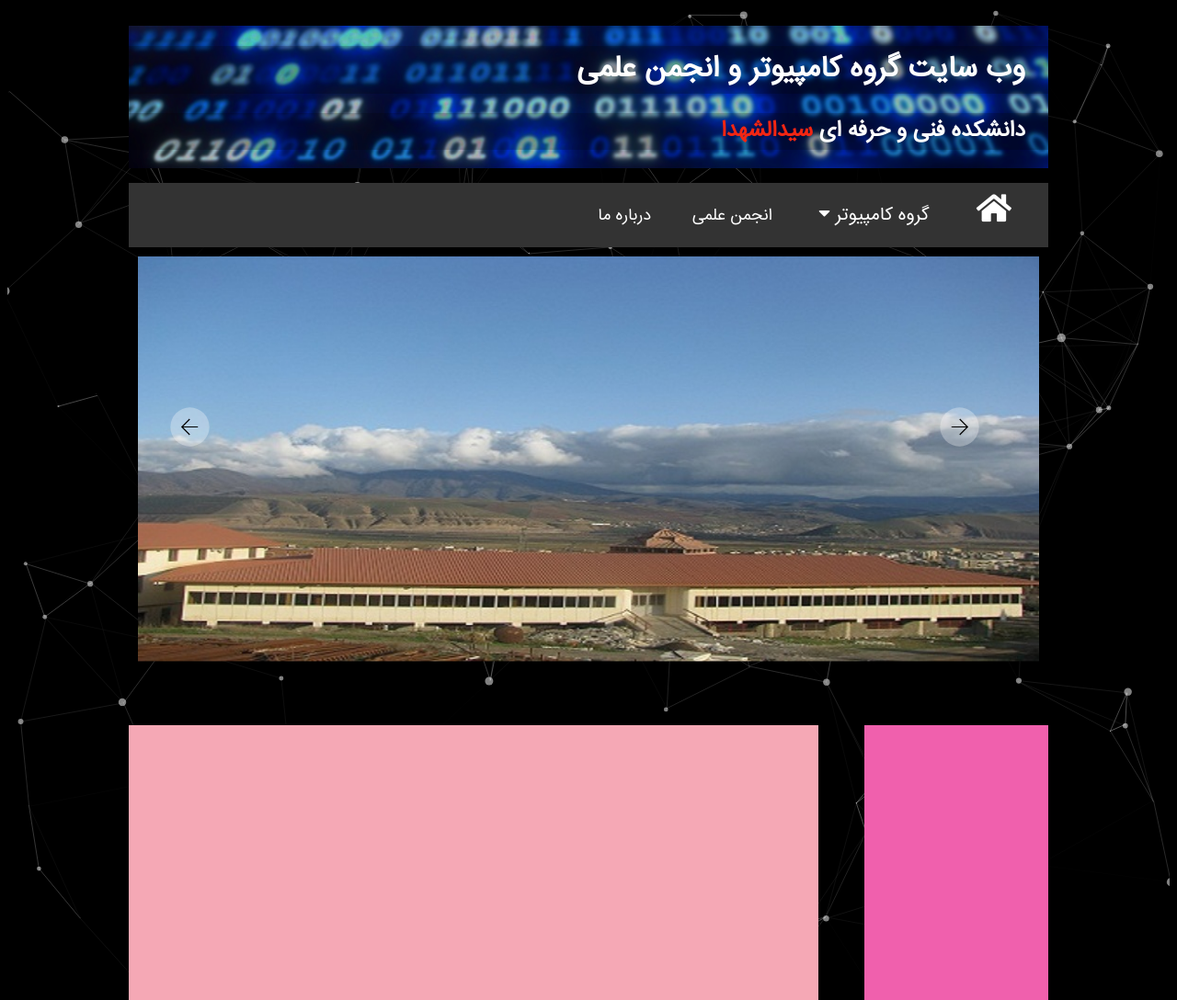
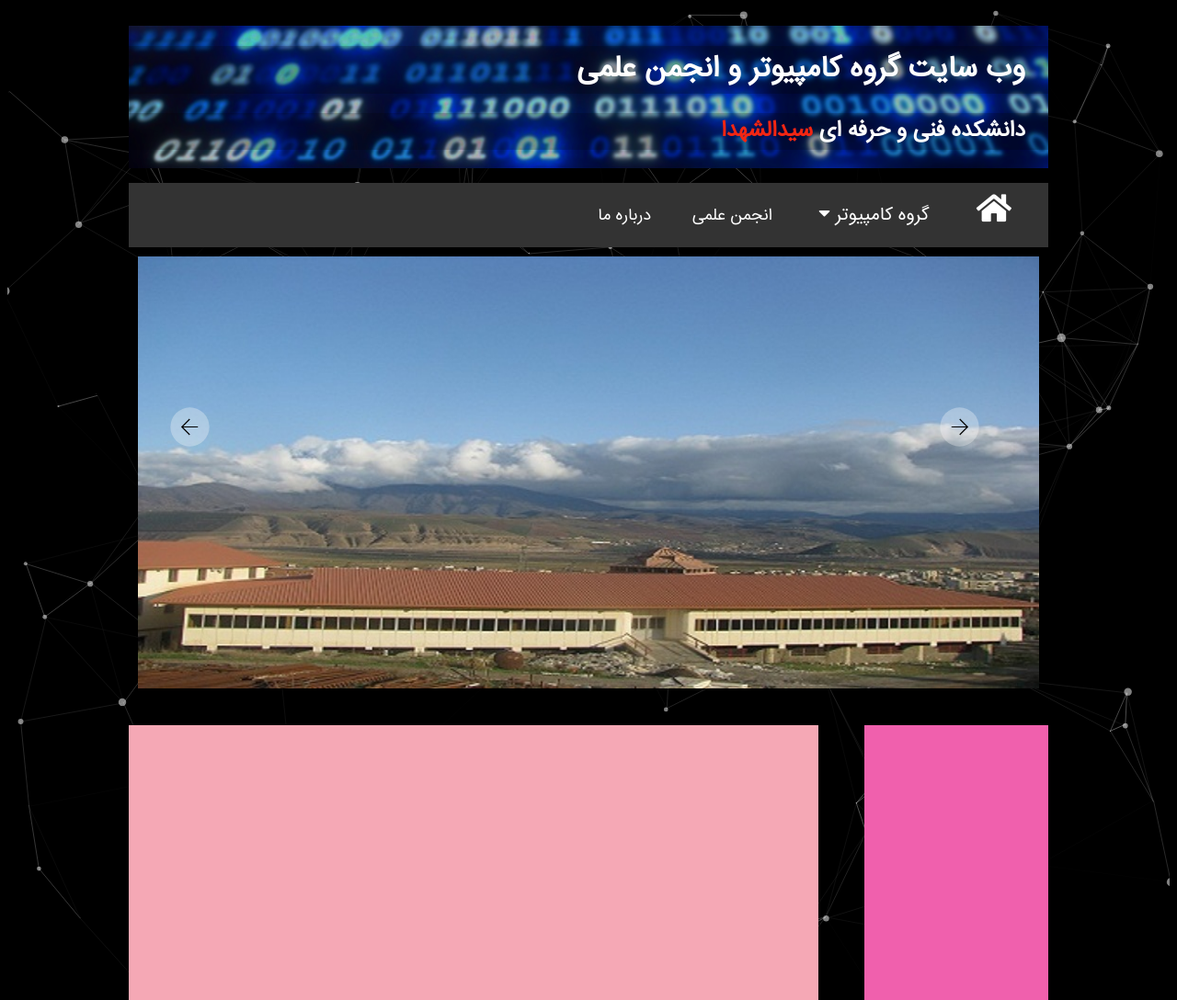
Before and after one commit to m-nemati/Computer-Group-Website, a PHP site: page / in a window 1280 px wide. Shown: the top 1088 px of the page at 92% size. Run offline with PHP 8.4, Linux system fonts and the light colour scheme.

Commit message:
slider fixed

```diff
--- a/css/mainstyle.css
+++ b/css/mainstyle.css
@@ -118,6 +118,7 @@ h2 {
   margin-top: 10px;
   height: 500px;
   margin-bottom: 10px;
+  width: 1000px;
 
 }
 #picheader {
@@ -125,6 +126,9 @@ h2 {
   height: 450px;
 }
 
+.imgs1{
+  width: 1000px;
+}
 
 
 
--- a/index.html
+++ b/index.html
@@ -90,12 +90,12 @@
               </div>
               <div
                 data-u="slides"
-                style="cursor:default;position:relative;top:0px;left:0px;width:1000px;height:450px;overflow:hidden;"
+                style="cursor:default;position:relative;top:0px;left:0px;width:1000px;height:480px;overflow:hidden;"
               >
-                <div><img data-u="image" src="images/slider/bg-1.jpg" /></div>
-                <div><img data-u="image" src="images/slider/bg-2.jpg" /></div>
-                <div><img data-u="image" src="images/slider/bg-3.jpg" /></div>
-                <div><img data-u="image" src="images/slider/bg-4.jpg" /></div>
+                <div><img data-u="image" class="imgs1" src="images/slider/bg-1.jpg" /></div>
+                <div><img data-u="image" class="imgs1" src="images/slider/bg-2.jpg" /></div>
+                <div><img data-u="image" class="imgs1" src="images/slider/bg-3.jpg" /></div>
+                <div><img data-u="image" class="imgs1" src="images/slider/bg-4.jpg" /></div>
               </div>
               <!-- Thumbnail Navigator -->
 
```
